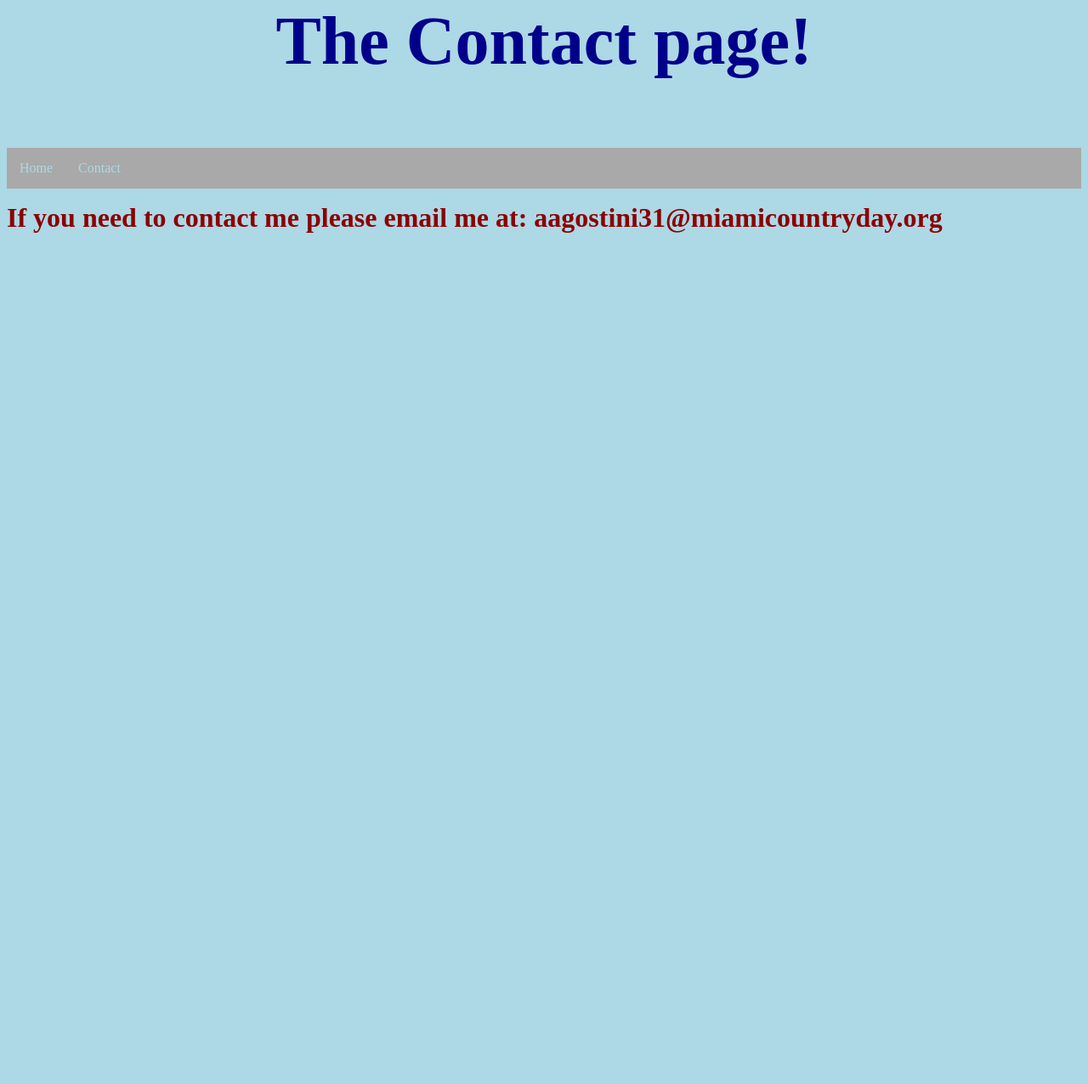
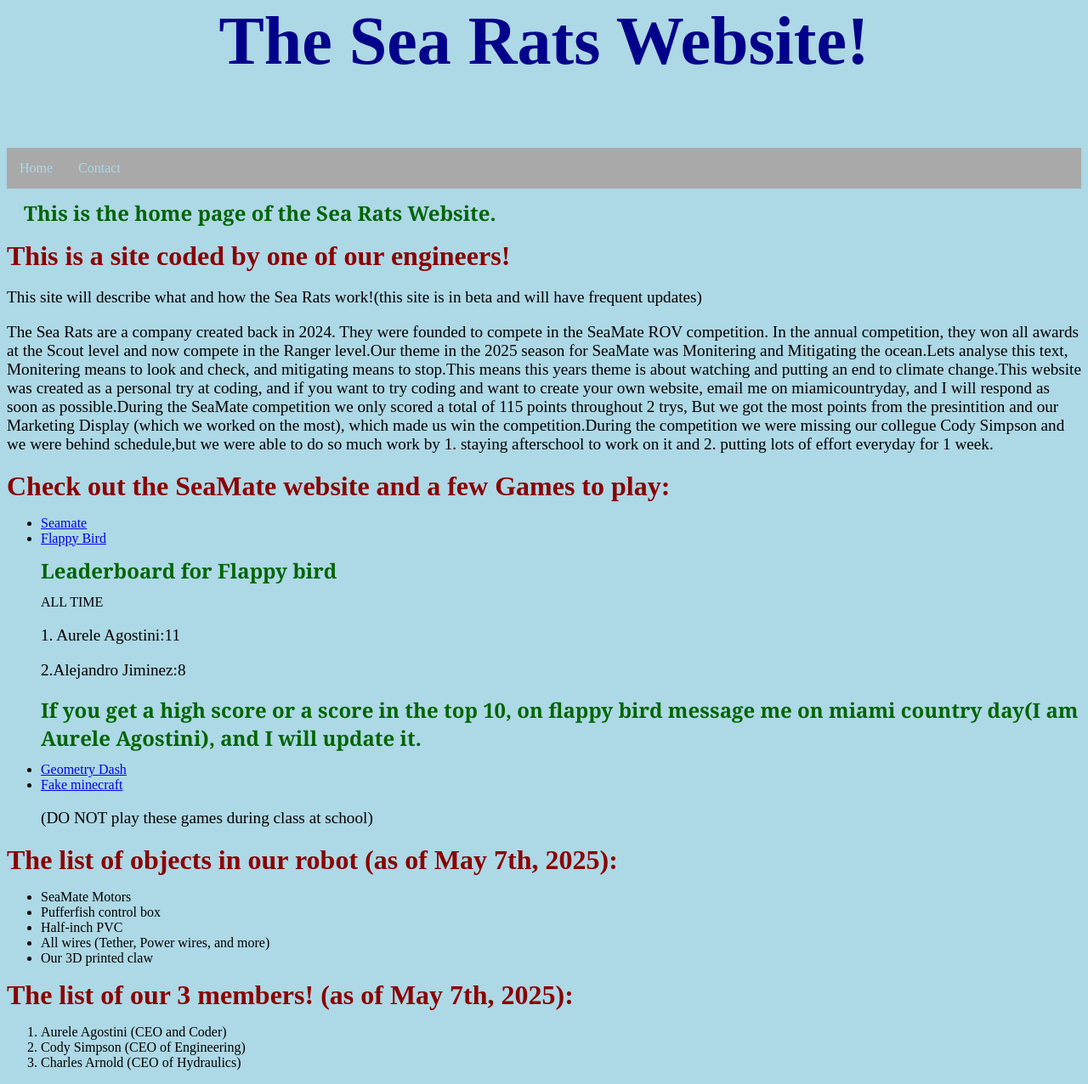
Before and after one commit to Tryer2004/SEARATSWEB, a plain HTML site: page index.html in a window 1280 px wide. Shown: the part 5-1281 px from the top of the page at 85% size. Before the commit the page ends 800 px from the top, so only its background shows below. Drawn offline with Linux system fonts and the light colour scheme.

Commit message:
Add files via upload

```diff
--- a/index.html
+++ b/index.html
@@ -1,23 +1,15 @@
 <!DOCTYPE html>
 <html lang="en">
 <head>
-    <meta charset="UTF-8">
-    <meta name="viewport" content="width=device-width, initial-scale=1.0">
-    <title>Document</title>
-</head>
-<body style="background-color:lightblue;">
-<h1>The Contact page!</h1>
-<nav class="navbar">
+  <meta charset="UTF-8">
+  <meta name="viewport" content="width=device-width, initial-scale=1.0">
+  <title>Sea Rats Website</title>
 
-    <ul>
-      <li><a href="SeaRatsweb.html">Home</a></li>
-      <li><a href="Contact.html">Contact</a></li>
-    </ul>
-  </nav>
 
-<style>
 
-h1 {
+  <style>
+
+    h1 {
           text-align: center;
           color: darkblue;
           font-family: 'Times New Roman', Times, serif;
@@ -77,13 +69,63 @@ h1 {
               margin-right:20px;
             }
         </style>
-      <h2>
-        If you need to contact me please email me at: aagostini31@miamicountryday.org
-    </h3>
-      </h2>
 
 
 
+</head>
+<body style="background-color:lightblue;">
+
+  <h1>The Sea Rats Website!</h1>
+  <nav class="navbar">
+
+    <ul>
+      <li><a href="SeaRatsweb.html">Home</a></li>
+      <li><a href="Contact.html">Contact</a></li>
+    </ul>
+  </nav>
+  <main>
+  <h3>This is the home page of the Sea Rats Website.</h3>
+  </main>
+
+  <h2>This is a site coded by one of our engineers!</h2>
+  <p>This site will describe what and how the Sea Rats work!(this site is in beta and will have frequent updates)</p>
+
+  <p>The Sea Rats are a company created back in 2024. They were founded to compete in the SeaMate ROV competition. In the annual competition, they won all awards at the Scout level and now compete in the Ranger level.Our theme in the 2025 season for SeaMate was Monitering and Mitigating the ocean.Lets analyse this text, Monitering means to look and check, and mitigating means to stop.This means this years theme is about watching and putting an end to climate change.This website was created as a personal try at coding, and if you want to try coding and want to create your own website, email me on miamicountryday, and I will respond as soon as possible.During the SeaMate competition we only scored a total of 115 points throughout 2 trys, But we got the most points from the presintition and our Marketing Display (which we worked on the most), which made us win the competition.During the competition we were missing our collegue Cody Simpson and we were behind schedule,but we were able to do so much work by 1. staying afterschool to work on it and 2. putting lots of effort everyday for 1 week.</p>
+
+  <h2 >Check out the SeaMate website and a few Games to play:</h2>
+  <ul>
+    <li><a href="https://seamate.org/"> Seamate</a></li>
+    <li><a href="https://flappybird.io/ ">Flappy Bird  </a>
+            <div class="container">
+             <h3>Leaderboard for Flappy bird</h3>
+             <div class="number"></div>
+             <span>ALL TIME</span>
+             <p>1. Aurele Agostini:11</p>
+             <p>2.Alejandro Jiminez:8</p>
+
+            </div>
+        <h3>If you get a high score or a score in the top 10, on flappy bird message me on miami country day(I am Aurele Agostini), and I will update it.</h3>
+        <li><a href="https://geometry-lite.io/">Geometry Dash</a> </li>
+        <li><a href= "https://eaglercraft.com/"> Fake minecraft</a></li>
+        <p>(DO NOT play these games during class at school)</p>
+  </ul>
+
+
+  <h2> The list of objects in our robot (as of May 7th, 2025):</h2>
+  <ul>
+    <li>SeaMate Motors</li>
+    <li>Pufferfish control box</li>
+    <li>Half-inch PVC</li>
+    <li >All wires (Tether, Power wires, and more)</li>
+    <li> Our 3D printed claw</li>
+  </ul>
+
+  <h2>The list of our 3 members! (as of May 7th, 2025):</h2>
+  <ol>
+    <li>Aurele Agostini (CEO and Coder)</li>
+    <li >Cody Simpson (CEO of Engineering)</li>
+    <li>Charles Arnold (CEO of Hydraulics)</li>
+  </ol>
 
 </body>
 </html>
```
